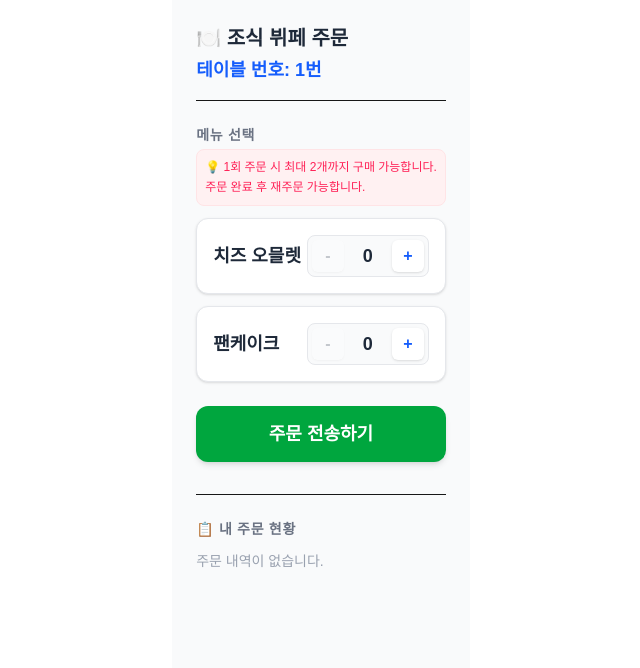
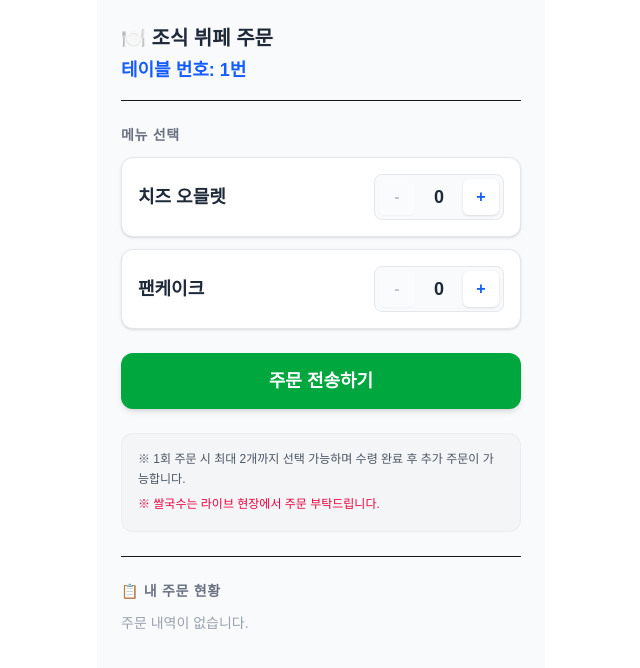
Before and after one commit to dkssb3415-sys/valley_breakfast, a Next.js app: page /order in a window 1280 px wide. Shown: the top 668 px of the page, without its empty margins (319-959 px from the left). Built offline with nearby package versions, Linux system fonts and the light colour scheme.

Commit message:
Update order page menus, quantities limit, and notice message

```diff
--- a/app/order/page.tsx
+++ b/app/order/page.tsx
@@ -1,19 +1,19 @@
 'use client';
 
-import { useState, useEffect } from 'react';
+import { useState, useEffect, Suspense } from 'react';
 import { useSearchParams } from 'next/navigation';
 
-// 메뉴 목록 ('라이브 쌀국수' 제외 완료)
+// 메뉴 목록: '라이브 쌀국수' 제거 완료 (치즈 오믈렛, 팬케이크만 구성)
 const MENUS = [
   { id: 'omelet', name: '치즈 오믈렛' },
   { id: 'pancake', name: '팬케이크' },
 ];
 
-export default function OrderPage() {
+function OrderContent() {
   const searchParams = useSearchParams();
   const table = searchParams.get('table') || '1';
 
-  // 메뉴별 수량 관리
+  // 메뉴별 선택 수량 상태
   const [quantities, setQuantities] = useState<{ [key: string]: number }>({
     omelet: 0,
     pancake: 0,
@@ -22,13 +22,12 @@ export default function OrderPage() {
   const [orders, setOrders] = useState<any[]>([]);
   const [isMounted, setIsMounted] = useState(false);
 
-  // 주문 완료 팝업 상태 관리
+  // 주문 완료 팝업 상태
   const [latestOrder, setLatestOrder] = useState<any>(null);
   const [isPopupOpen, setIsPopupOpen] = useState(false);
 
   useEffect(() => {
     setIsMounted(true);
-    // 접속 시 기존에 저장된 주문 목록 불러오기
     try {
       const savedOrders = localStorage.getItem('guest_orders');
       if (savedOrders) {
@@ -39,7 +38,7 @@ export default function OrderPage() {
     }
   }, []);
 
-  // 수량 변경 함수 (최소 0개, 최대 2개 제한)
+  // 수량 변경 함수 (최대 2개 제한)
   const handleQuantityChange = (menuId: string, delta: number) => {
     setQuantities((prev) => {
       const current = prev[menuId] || 0;
@@ -49,7 +48,7 @@ export default function OrderPage() {
     });
   };
 
-  // 주문 전송하기
+  // 주문 전송
   const handleOrderSubmit = () => {
     const selectedItems = Object.entries(quantities)
       .filter(([_, qty]) => qty > 0)
@@ -69,17 +68,16 @@ export default function OrderPage() {
       time: new Date().toLocaleTimeString([], { hour: '2-digit', minute: '2-digit' }),
     };
 
-    // 1. 기존 localStorage 데이터에 추가 후 저장 (Kitchen 페이지 연동용)
+    // localStorage 저장 (주방 연동용)
     const existingOrders = JSON.parse(localStorage.getItem('guest_orders') || '[]');
     const updatedOrders = [newOrder, ...existingOrders];
     localStorage.setItem('guest_orders', JSON.stringify(updatedOrders));
 
-    // 2. 현재 페이지 React 상태 업데이트
     setOrders(updatedOrders);
     setLatestOrder(newOrder);
     setIsPopupOpen(true);
 
-    // 3. 수량 초기화
+    // 수량 초기화
     setQuantities({ omelet: 0, pancake: 0 });
   };
 
@@ -98,17 +96,11 @@ export default function OrderPage() {
           </p>
         </div>
 
-        {/* 메뉴 선택 및 안내 문구 영역 */}
+        {/* 메뉴 선택 영역 */}
         <div className="mb-6">
-          <div className="mb-3">
-            <h2 className="text-sm font-semibold text-gray-500 uppercase tracking-wider mb-1">
-              메뉴 선택
-            </h2>
-            <p className="text-xs font-medium text-rose-500 bg-rose-50 p-2 rounded-lg border border-rose-100 leading-relaxed">
-              💡 1회 주문 시 최대 2개까지 구매 가능합니다.<br />
-              주문 완료 후 재주문 가능합니다.
-            </p>
-          </div>
+          <h2 className="text-sm font-semibold text-gray-500 uppercase tracking-wider mb-3">
+            메뉴 선택
+          </h2>
 
           <div className="space-y-3">
             {MENUS.map((menu) => {
@@ -120,12 +112,12 @@ export default function OrderPage() {
                 >
                   <span className="font-bold text-gray-800 text-lg">{menu.name}</span>
 
-                  {/* 수량 조절 버튼 (+ / -) */}
+                  {/* 수량 조절 버튼 (0 ~ 2개 제한) */}
                   <div className="flex items-center gap-3 bg-gray-50 border border-gray-200 rounded-lg p-1">
                     <button
                       onClick={() => handleQuantityChange(menu.id, -1)}
                       disabled={qty === 0}
-                      className="w-8 h-8 flex items-center justify-center bg-white rounded-md shadow-sm font-bold text-gray-600 disabled:opacity-30"
+                      className="w-9 h-9 flex items-center justify-center bg-white rounded-md shadow-sm font-bold text-gray-600 active:bg-gray-100 disabled:opacity-30"
                     >
                       -
                     </button>
@@ -135,7 +127,7 @@ export default function OrderPage() {
                     <button
                       onClick={() => handleQuantityChange(menu.id, 1)}
                       disabled={qty >= 2}
-                      className="w-8 h-8 flex items-center justify-center bg-white rounded-md shadow-sm font-bold text-blue-600 disabled:opacity-30"
+                      className="w-9 h-9 flex items-center justify-center bg-white rounded-md shadow-sm font-bold text-blue-600 active:bg-gray-100 disabled:opacity-30"
                     >
                       +
                     </button>
@@ -149,13 +141,23 @@ export default function OrderPage() {
         {/* 주문 전송 버튼 */}
         <button
           onClick={handleOrderSubmit}
-          className="w-full bg-green-600 hover:bg-green-700 text-white font-bold py-3.5 rounded-xl shadow-md transition-colors text-lg"
+          className="w-full bg-green-600 hover:bg-green-700 text-white font-bold py-3.5 rounded-xl shadow-md transition-colors text-lg mb-6"
         >
           주문 전송하기
         </button>
 
+        {/* 요청하신 하단 안내 문구 영역 */}
+        <div className="bg-gray-100/80 rounded-xl p-4 text-xs text-gray-600 space-y-1.5 border border-gray-200/60 mb-6">
+          <p className="leading-relaxed font-medium">
+            ※ 1회 주문 시 최대 2개까지 선택 가능하며 수령 완료 후 추가 주문이 가능합니다.
+          </p>
+          <p className="leading-relaxed font-medium text-rose-600">
+            ※ 쌀국수는 라이브 현장에서 주문 부탁드립니다.
+          </p>
+        </div>
+
         {/* 내 주문 현황 */}
-        <div className="mt-8 border-t pt-6">
+        <div className="border-t pt-6">
           <h2 className="text-sm font-semibold text-gray-500 uppercase tracking-wider mb-3 flex items-center gap-1.5">
             📋 내 주문 현황
           </h2>
@@ -168,7 +170,7 @@ export default function OrderPage() {
                   <div className="flex justify-between items-center mb-2">
                     <span className="text-xs text-gray-400">{order.time} 접수</span>
                     <span className="text-xs bg-blue-100 text-blue-700 font-semibold px-2 py-0.5 rounded-full">
-                      주문완료
+                      주문접수
                     </span>
                   </div>
                   <ul className="space-y-1">
@@ -186,11 +188,11 @@ export default function OrderPage() {
         </div>
       </div>
 
-      {/* 주문 완료 팝업 (모달) */}
+      {/* 주문 완료 팝업 */}
       {isPopupOpen && latestOrder && (
         <div className="fixed inset-0 bg-black/60 backdrop-blur-sm z-50 flex items-center justify-center p-4">
-          <div className="bg-white rounded-2xl max-w-sm w-full p-6 shadow-2xl text-center transform animate-in fade-in zoom-in duration-200">
-            <div className="w-16 h-16 bg-green-100 text-green-600 rounded-full flex items-center justify-center text-3xl mx-auto mb-4 shadow-inner">
+          <div className="bg-white rounded-2xl max-w-sm w-full p-6 shadow-2xl text-center">
+            <div className="w-16 h-16 bg-green-100 text-green-600 rounded-full flex items-center justify-center text-3xl mx-auto mb-4">
               ✅
             </div>
             <h3 className="text-xl font-black text-gray-800 mb-1">주문이 완료되었습니다!</h3>
@@ -223,3 +225,11 @@ export default function OrderPage() {
     </div>
   );
 }
+
+export default function OrderPage() {
+  return (
+    <Suspense fallback={<div className="p-6 text-center">로딩 중...</div>}>
+      <OrderContent />
+    </Suspense>
+  );
+}
```
